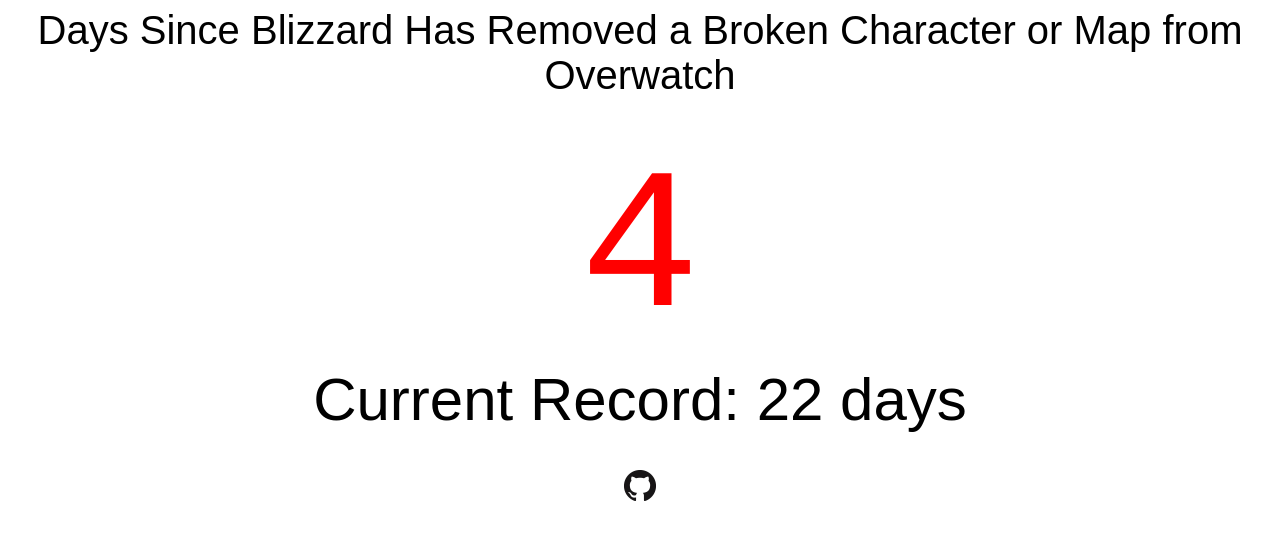
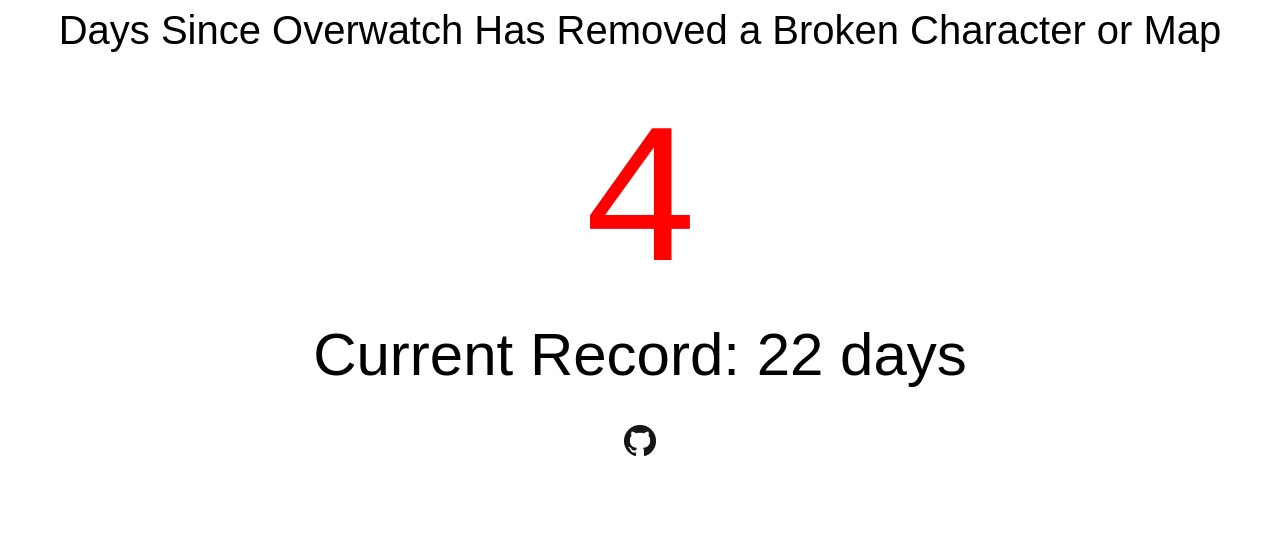
Before and after one commit to kjoconnor/howmanydayssinceoverwatchhasremovedabrokenbcharacterormap, a plain HTML site: page index.html in a window 1280 px wide. Drawn offline with Linux system fonts and the light colour scheme.

Commit message:
Update index.html

```diff
--- a/index.html
+++ b/index.html
@@ -1,6 +1,6 @@
 <html>
   <head>
-    <title>Days Since Blizzard Has Removed a Broken Character or Map from Overwatch</title>
+    <title>Days Since Overwatch Has Removed a Broken Character or Map</title>
     <style>
         p {
             font-family: arial;
@@ -52,7 +52,7 @@ let removalDates = [
     </script>
   </head>
   <body onload="fillDates()">
-    <p align="center">Days Since Blizzard Has Removed a Broken Character or Map from Overwatch</p>
+    <p align="center">Days Since Overwatch Has Removed a Broken Character or Map</p>
   </body>
   <div id="counter" align="center">
 
```
